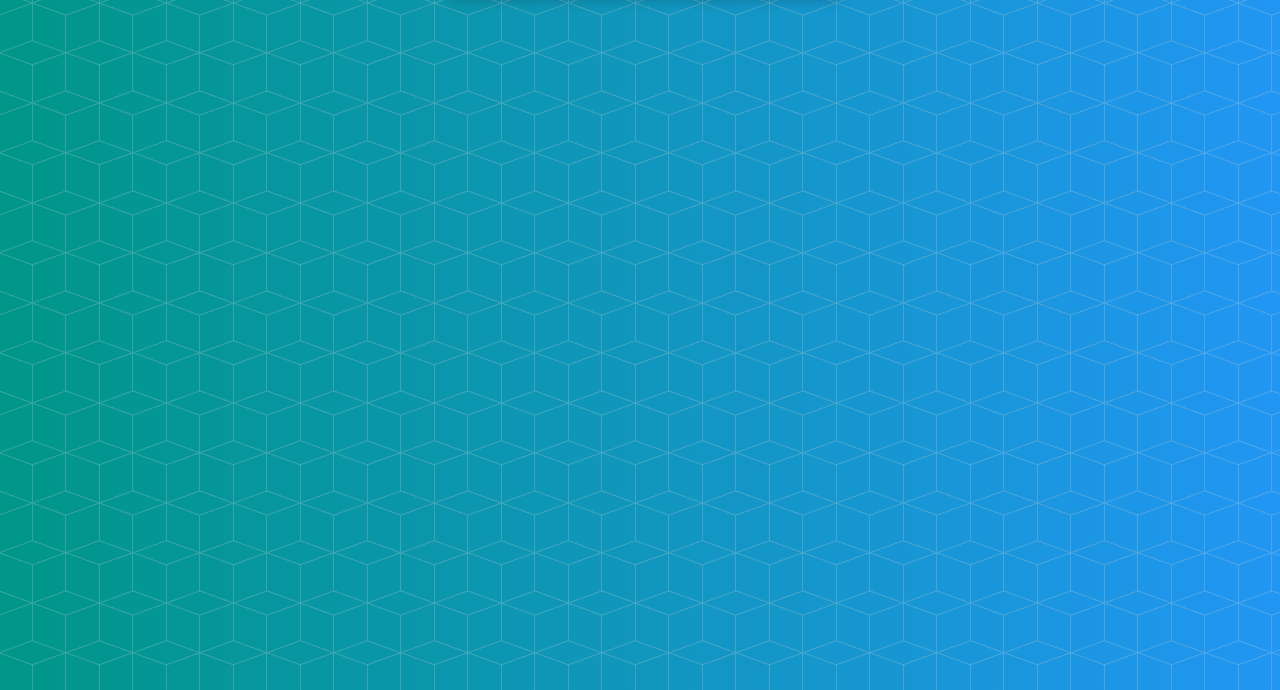
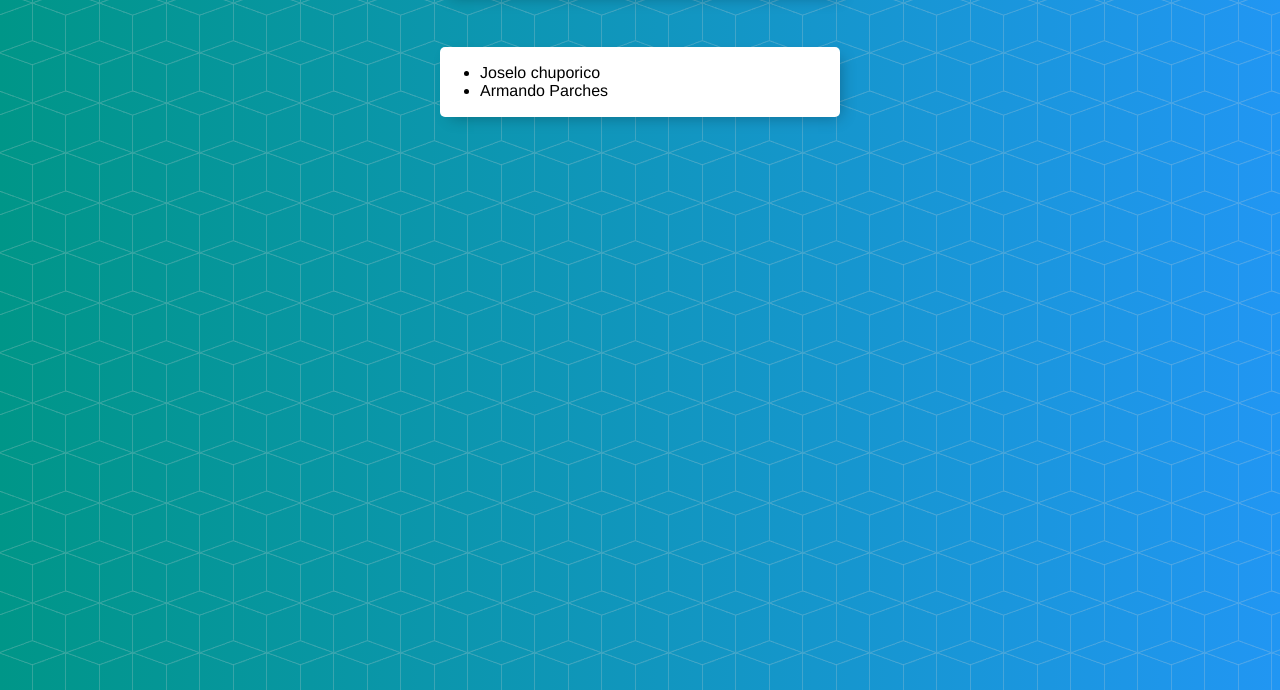
Before and after one commit to sejoma989/listado_personas, a plain HTML site: page index.html in a window 1280 px wide. Shown: the part 110-800 px from the top of the page. Drawn offline with Linux system fonts and the light colour scheme.

Commit message:
feat: create Personas list object

```diff
--- a/index.html
+++ b/index.html
@@ -7,10 +7,21 @@
     <title>Listado de personas</title>
     <link rel="stylesheet" href="/css/estilos.css">
 </head>
-<body>
+<body onload="mostrarPersonas()">
     <div class="contenedor" id="cabecero">
         <h1>Listado de personas</h1>
     </div>
+
+    <div class="contenedor">
+        <div class="elemento">
+            <!-- Agregar elementos de objetos tipo persona -->
+            <ul id="personas">
+                <!-- <li>Jose Pirinolo</li> -->
+            </ul>
+        </div>
+    </div>
+
+
     <script src="/js/persona.js"></script>
     <script src="/js/app.js"></script>
 </body>
--- a/js/app.js
+++ b/js/app.js
@@ -1 +1,15 @@
-console.log('Archivo app.js loaded');
+// console.log('Archivo app.js loaded');
+const personas = [
+    new Persona('Joselo', 'chuporico'),
+    new Persona('Armando', 'Parches')
+];
+
+function mostrarPersonas(){
+    console.log('Ejecutando mostrarPersonas()...');
+    let salidaTexto = '';
+    for (let persona of personas){
+        console.log(persona);
+        salidaTexto += `<li>${persona.nombre} ${persona.apellido}</li>`;
+    }
+    document.getElementById('personas').innerHTML = salidaTexto;
+}
--- a/js/persona.js
+++ b/js/persona.js
@@ -1 +1,23 @@
-console.log('Archivo persona.js loaded');
+// console.log('Archivo persona.js loaded');
+class Persona{
+    constructor(nombre, apellido){
+        this._nombre = nombre;
+        this._apellido = apellido;
+    }
+
+    get nombre(){
+        return this._nombre;
+    }
+
+    set nombre(nombre){
+        this._nombre = nombre;
+    }
+
+    get apellido(){
+        return this._apellido;
+    }
+
+    set apellido(apellido){
+        this._apellido = apellido;
+    }
+}
```
